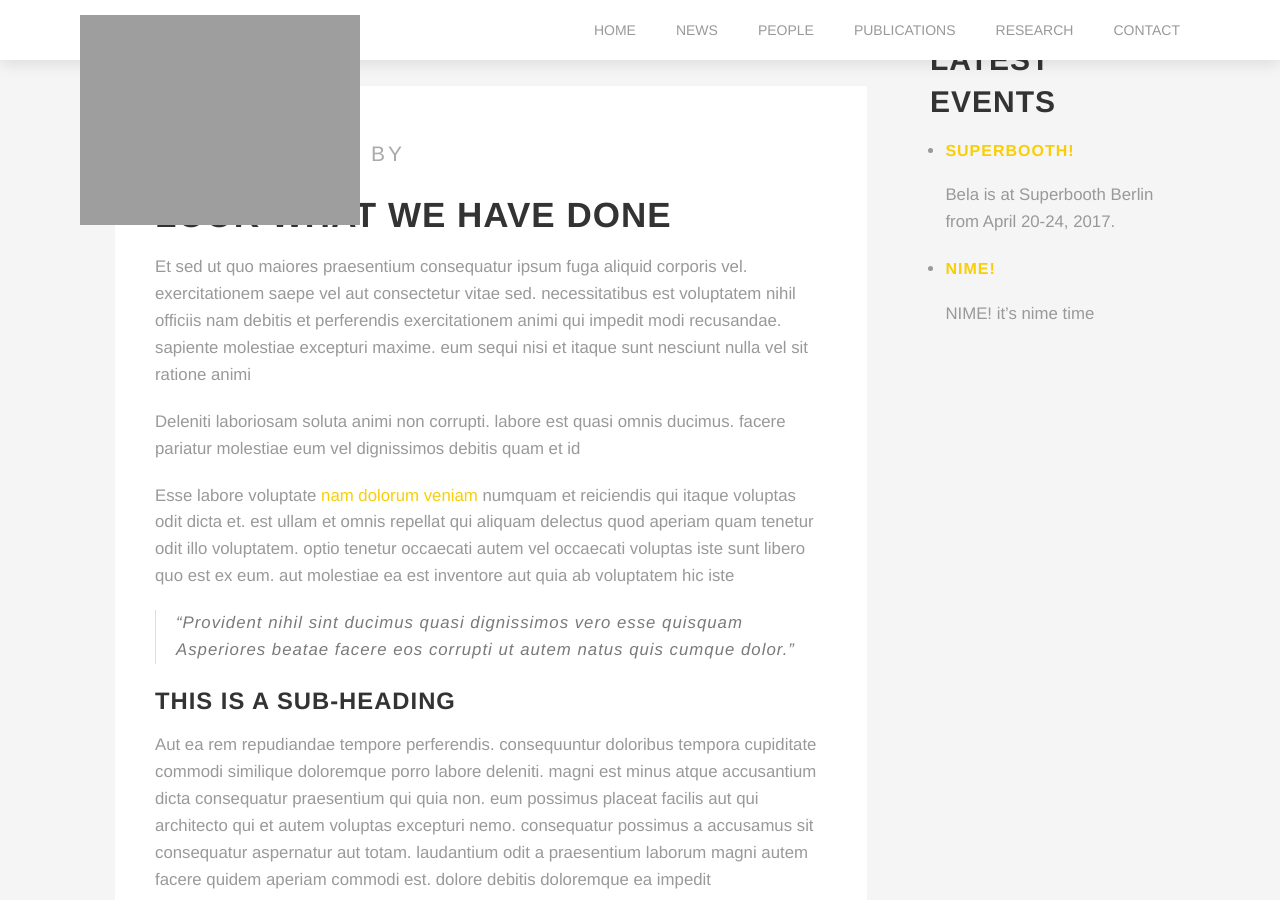
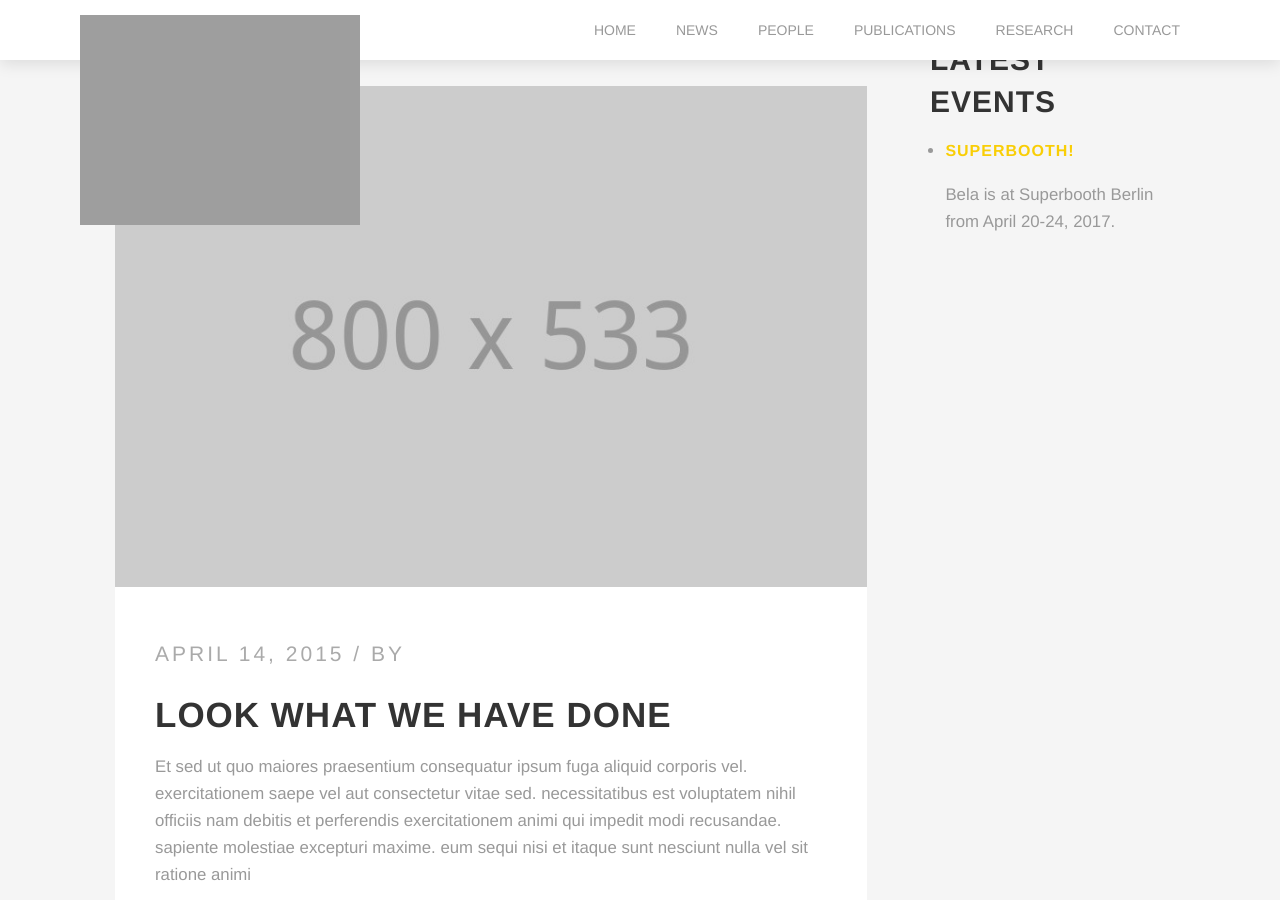
Before and after one commit to disastrid/instruments_lab, a Jekyll site: the page built from docs/_posts/2015-04-14-look-what-we-have-done.markdown, in a window 1280 px wide and 900 px high, scrolled down 415 px. Built offline with Jekyll 4.4.1, drawn with Linux system fonts in a browser that asks for light colours.

Commit message:
Adjusted some post info

```diff
--- a/docs/_posts/2015-04-14-look-what-we-have-done.markdown
+++ b/docs/_posts/2015-04-14-look-what-we-have-done.markdown
@@ -2,7 +2,7 @@
 layout: post
 title:  Look what we have done
 date:   2015-04-14 10:52:12
-images: images/@stock/blog-1.jpg
+images: images/stock/blog-1.jpg
 front-image: "../images/stock/blog-5.jpg"
 excerpt:
   Iste neque doloribus dolor quis ad sit dolores dolor sit perferendis. nemo in rerum ducimus possimus aspernatur quas est. dolorem eaque vel id quasi voluptatem eligendi rerum et quo ut. fuga qui ea voluptates sunt
--- a/docs/_posts/2016-05-14-nime.markdown
+++ /dev/null
@@ -1,8 +0,0 @@
----
-layout: post
-title:  "NIME!"
-categories: events
-url: www.nime2017.org
----
-
-NIME! it's nime time
```
